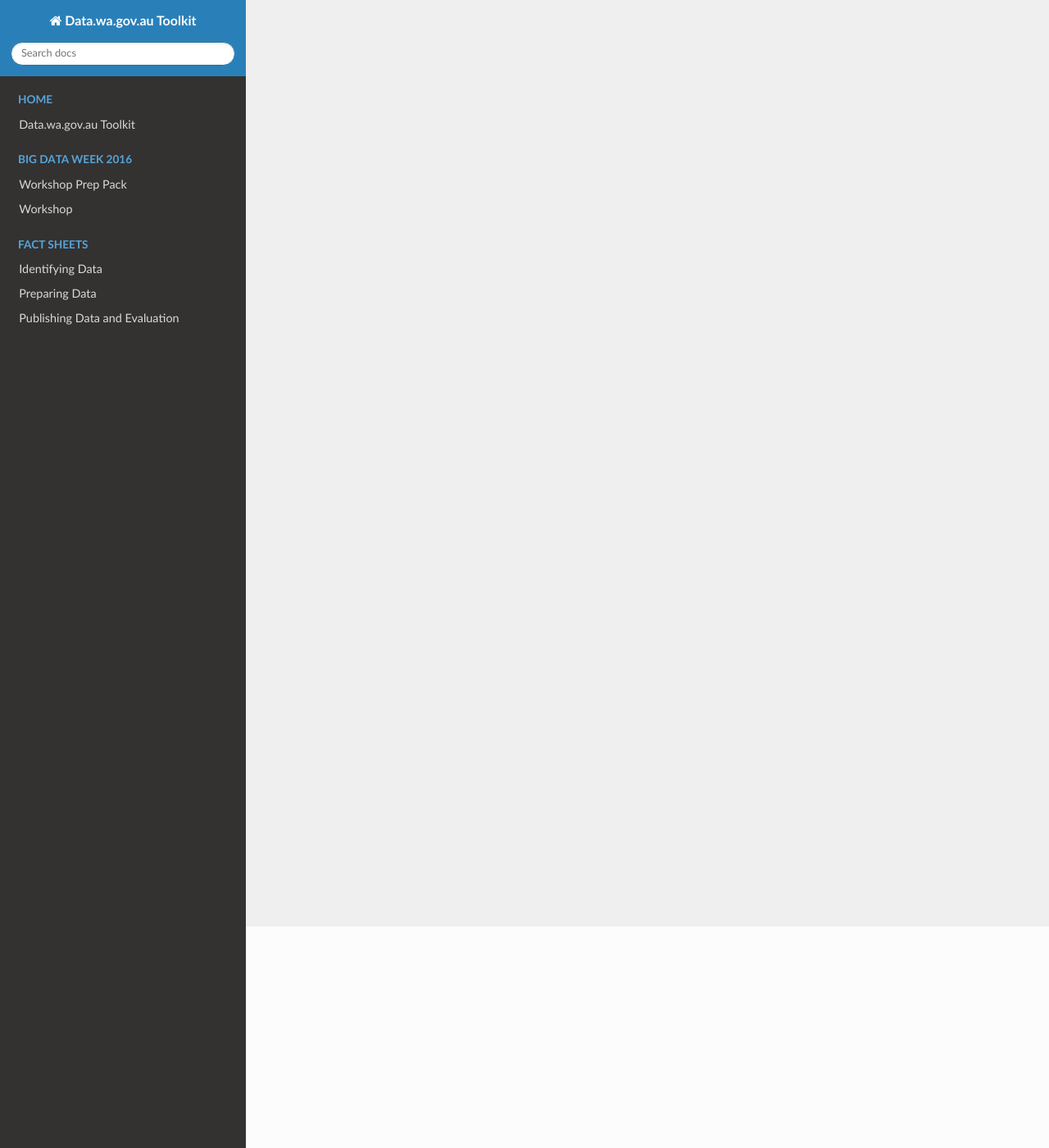
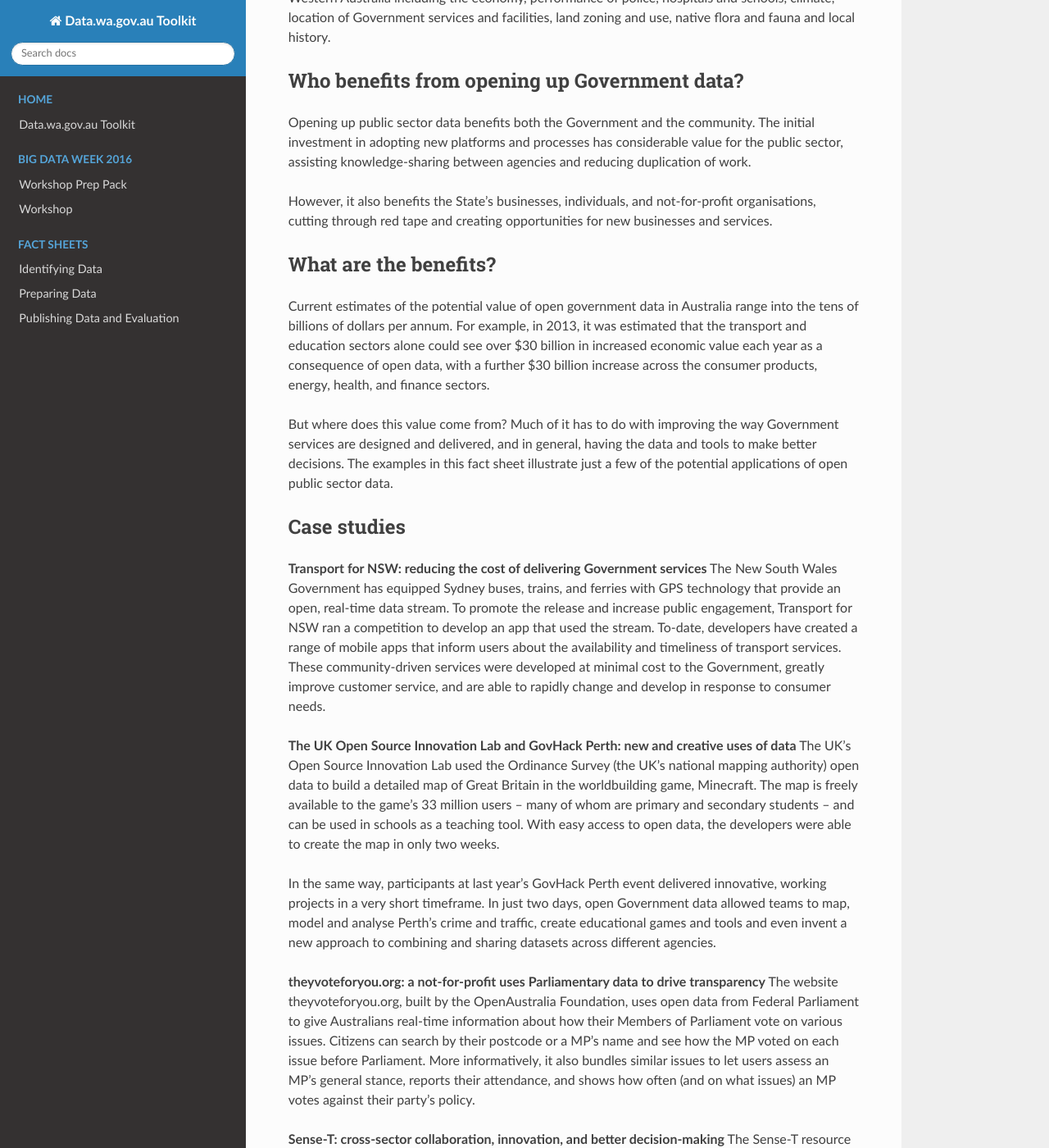
Before and after one commit to datawagovau/toolkit, an MkDocs documentation site: the page built from docs/factsheets/open-data-benefit.md, in a window 1280 px wide and 1400 px high, scrolled down 270 px. Shown: the whole window at 82% size. Built offline with MkDocs 1.6.1, drawn with Linux system fonts in a browser that asks for light colours; nearby versions of some CDN libraries; old or Windows-style settings are respelled for this version of MkDocs; some of the changed text lies outside the part shown.

Commit message:
Update open-data-benefit.md

```diff
--- a/docs/factsheets/open-data-benefit.md
+++ b/docs/factsheets/open-data-benefit.md
@@ -1 +1,84 @@
-#Open data: where’s the benefit?
+# Open data: where’s the benefit?
+This fact sheet provides information about the value and benefits of open data, to
+inform agencies implementing the WA Whole of Government Open Data Policy.
+
+Government agencies collect and manage a vast array of data. It covers almost all
+aspects of life in Western Australia including the economy, performance of police,
+hospitals and schools, climate, location of Government services and facilities, land
+zoning and use, native flora and fauna and local history.
+
+## Who benefits from opening up Government data?
+Opening up public sector data benefits both the Government and the community. The
+initial investment in adopting new platforms and processes has considerable value for
+the public sector, assisting knowledge-sharing between agencies and reducing
+duplication of work.
+
+However, it also benefits the State’s businesses, individuals, and not-for-profit
+organisations, cutting through red tape and creating opportunities for new businesses
+and services.
+
+## What are the benefits?
+Current estimates of the potential value of open government data in Australia range
+into the tens of billions of dollars per annum. For example, in 2013, it was estimated
+that the transport and education sectors alone could see over $30 billion in increased
+economic value each year as a consequence of open data, with a further $30 billion
+increase across the consumer products, energy, health, and finance sectors.
+
+But where does this value come from? Much of it has to do with improving the way
+Government services are designed and delivered, and in general, having the data and
+tools to make better decisions. The examples in this fact sheet illustrate just a few of
+the potential applications of open public sector data.
+
+## Case studies
+__Transport for NSW: reducing the cost of delivering Government services__
+The New South Wales Government has equipped Sydney buses, trains, and ferries
+with GPS technology that provide an open, real-time data stream. To promote the
+release and increase public engagement, Transport for NSW ran a competition to
+develop an app that used the stream. To-date, developers have created a range of
+mobile apps that inform users about the availability and timeliness of transport services.
+These community-driven services were developed at minimal cost to the Government,
+greatly improve customer service, and are able to rapidly change and develop in
+response to consumer needs.
+
+__The UK Open Source Innovation Lab and GovHack Perth: new and creative uses of data__
+The UK’s Open Source Innovation Lab used the Ordinance Survey (the UK’s national
+mapping authority) open data to build a detailed map of Great Britain in the worldbuilding
+game, Minecraft. The map is freely available to the game’s 33 million users –
+many of whom are primary and secondary students – and can be used in schools as a
+teaching tool. With easy access to open data, the developers were able to create the
+map in only two weeks.
+
+In the same way, participants at last year’s GovHack Perth event delivered innovative,
+working projects in a very short timeframe. In just two days, open Government data
+allowed teams to map, model and analyse Perth’s crime and traffic, create educational
+games and tools and even invent a new approach to combining and sharing datasets
+across different agencies.
+
+__theyvoteforyou.org: a not-for-profit uses Parliamentary data to drive transparency__
+The website theyvoteforyou.org, built by the OpenAustralia Foundation, uses open data
+from Federal Parliament to give Australians real-time information about how their
+Members of Parliament vote on various issues. Citizens can search by their postcode
+or a MP’s name and see how the MP voted on each issue before Parliament. More
+informatively, it also bundles similar issues to let users assess an MP’s general stance,
+reports their attendance, and shows how often (and on what issues) an MP votes
+against their party’s policy.
+
+__Sense-T: cross-sector collaboration, innovation, and better decision-making__
+The Sense-T resource management initiative in Tasmania brings together government,
+the University of Tasmania, CSIRO, and IBM to develop tools for the agriculture sector.
+Together, they have established a state-wide sensor network that collects real-time
+information data on crops, livestock, water, weather, and even farm equipment. This
+information allows consumers, farmers, and Government to make more informed
+choices about food, water management, and resource planning. Along with forecasts, the real-time information will be released with an API (Application Programming Interface) that allows entrepreneurs to develop tools and apps using
+Sense-T’s platform.
+
+__Public sector efficiency: making it easier for public servants to do their jobs well__
+Every day, Western Australian Government employees spend time transcribing data
+from PDF documents, recalculating and reformatting information, and trying to track
+down the right people in another agency to make a data request. Often basic data is
+hard to find, or in the wrong format. Opening up this data, making it easier to find, and
+releasing it in an accessible format allows for better decision-making, smarter (and
+easier) analysis, and more efficient service delivery. Even better, publishing data with a
+common structure makes it quick and easy to link and compare data from a variety of
+agencies, and combine it to draw more informed conclusions (and so, make better
+decisions).
```
